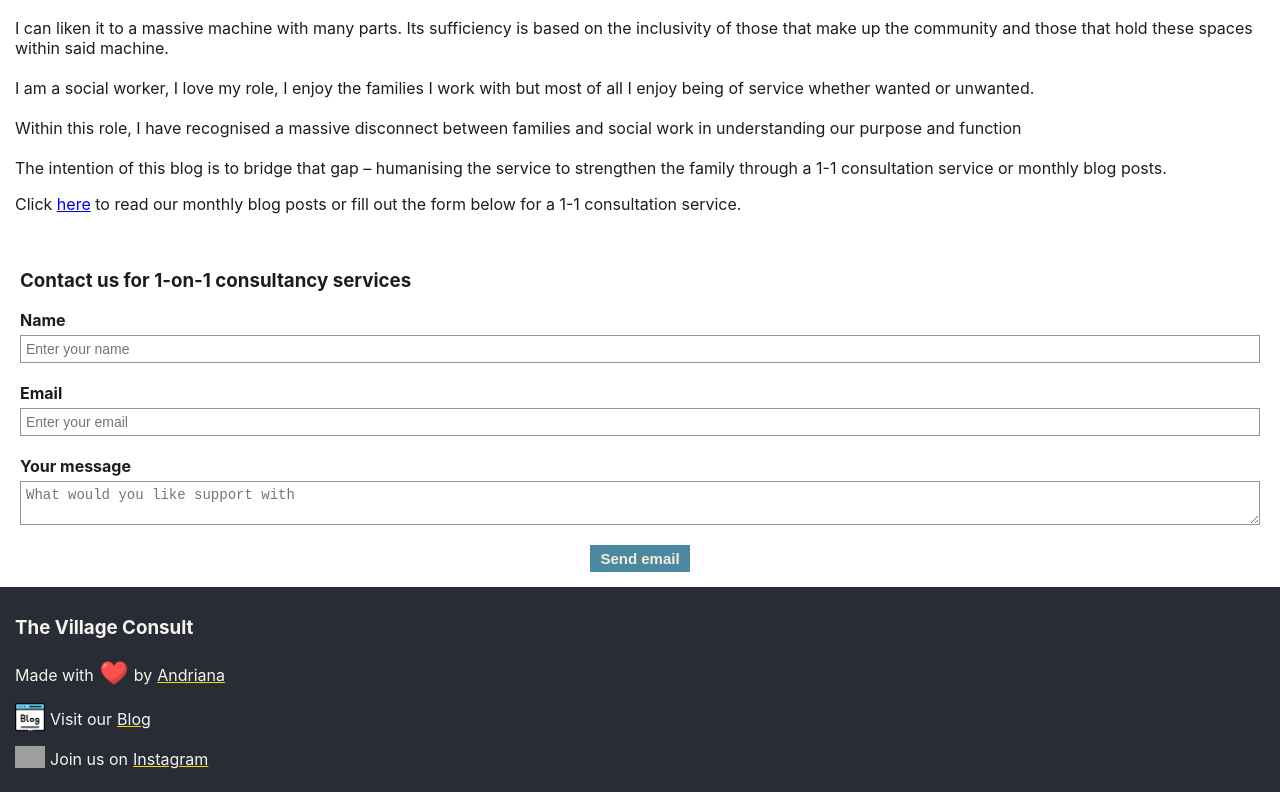
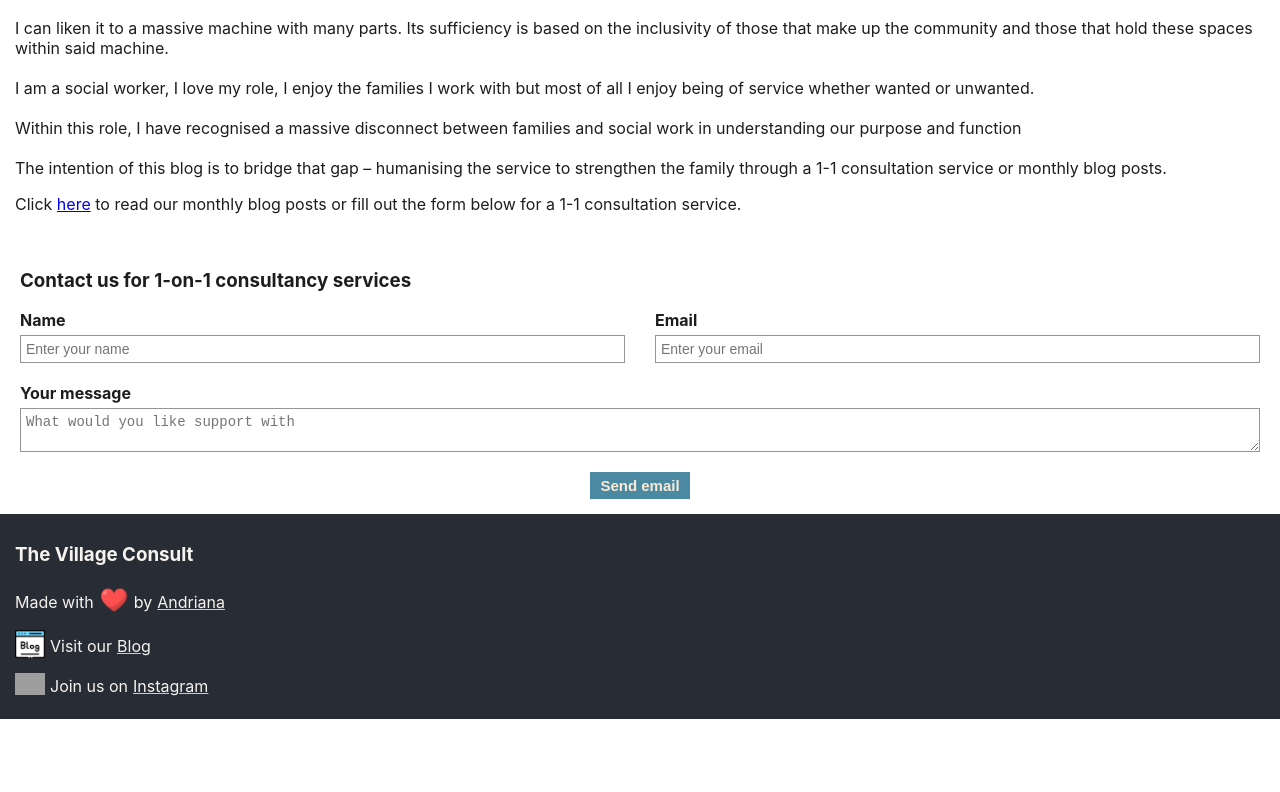
Before and after one commit to AndrianaOS/tvc-webpage, a React (Create React App) app: page / in a window 1280 px wide. Shown: the part 1790-2582 px from the top of the page. After the commit the page ends 2509 px from the top, so only its background shows below. Built offline with nearby package versions, Linux system fonts and the light colour scheme; grey boxes are pictures that could not be loaded.

Commit message:
Add ids to input-fields divs
This is to help with placement while using media queries

```diff
--- a/src/components/SupportForm/SupportForm.jsx
+++ b/src/components/SupportForm/SupportForm.jsx
@@ -1,10 +1,10 @@
-import { useState } from "react"
-import "./supportForm.css"
+import { useState } from "react";
+import "./supportForm.css";
 
 const formInitialState = {
   name: "",
   email: "",
-  message: ""
+  message: "",
 };
 
 export function SupportForm() {
@@ -21,7 +21,7 @@ export function SupportForm() {
     <form>
       <h3>Contact us for 1-on-1 consultancy services</h3>
       <section className="support-form">
-        <div className="input-fields">
+        <div className="input-fields" id="name-info">
           <label htmlFor="name">Name</label>
           <input
             type="text"
@@ -34,7 +34,7 @@ export function SupportForm() {
             required
           />
         </div>
-        <div className="input-fields">
+        <div className="input-fields" id="email-info">
           <label htmlFor="email">Email</label>
           <input
             type="email"
@@ -47,7 +47,7 @@ export function SupportForm() {
             required
           />
         </div>
-        <div className="input-fields">
+        <div className="input-fields" id="message-info">
           <label htmlFor="message">Your message</label>
           <textarea
             type="textbox"
@@ -62,7 +62,9 @@ export function SupportForm() {
         </div>
       </section>
 
-      <button type="submit" className="submit-btn">Send email</button>
+      <button type="submit" className="submit-btn">
+        Send email
+      </button>
     </form>
   );
 }
--- a/src/components/SupportForm/supportForm.css
+++ b/src/components/SupportForm/supportForm.css
@@ -43,3 +43,24 @@ form h3 {
     font-size: 18px;
     text-transform: uppercase;
 }
+
+#name-info {
+    grid-area: name;
+}
+
+#email-info {
+    grid-area: email;
+}
+
+#message-info {
+    grid-area: message;
+}
+
+@media screen and (min-width: 600px) {
+    .support-form {
+        display: grid;
+        grid-template-areas: "name email"
+        "message message";
+        column-gap: 30px;
+    }
+}
```
Lines whose indentation alone changed are shown as unchanged.
